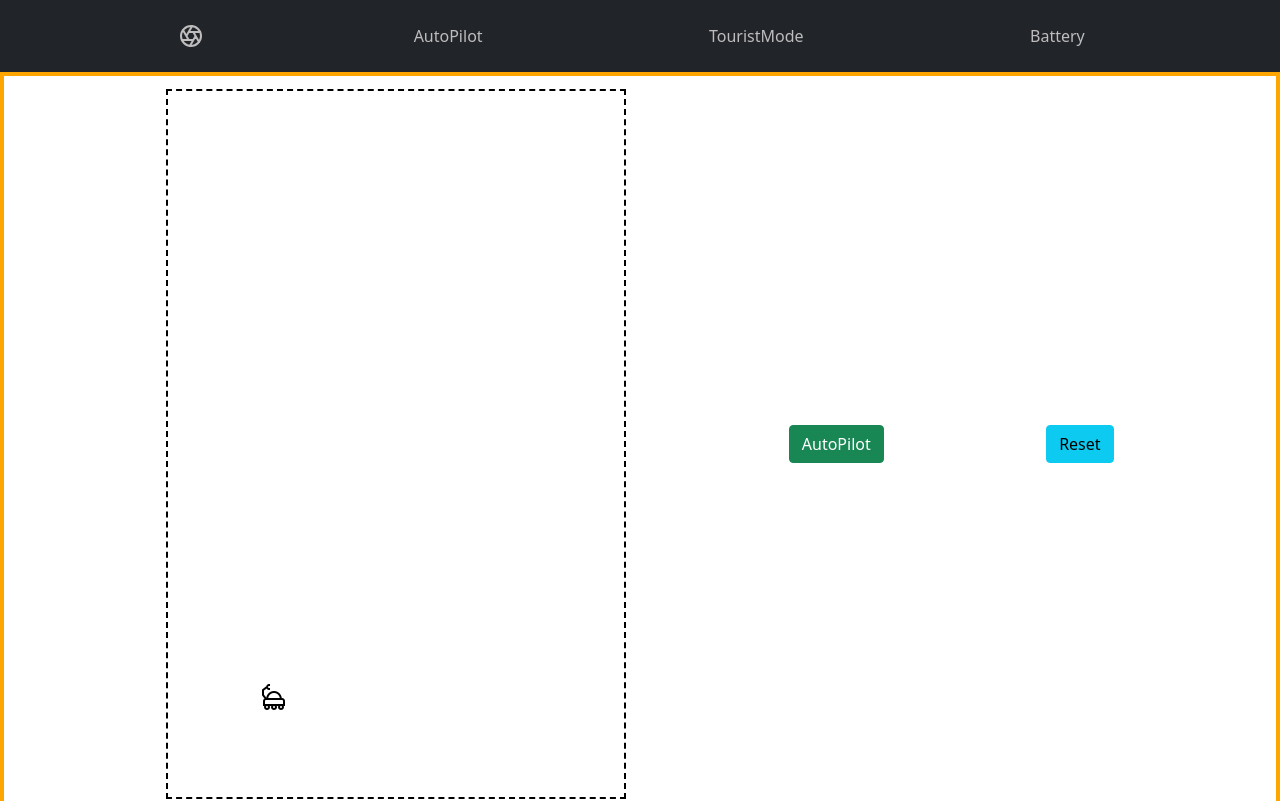
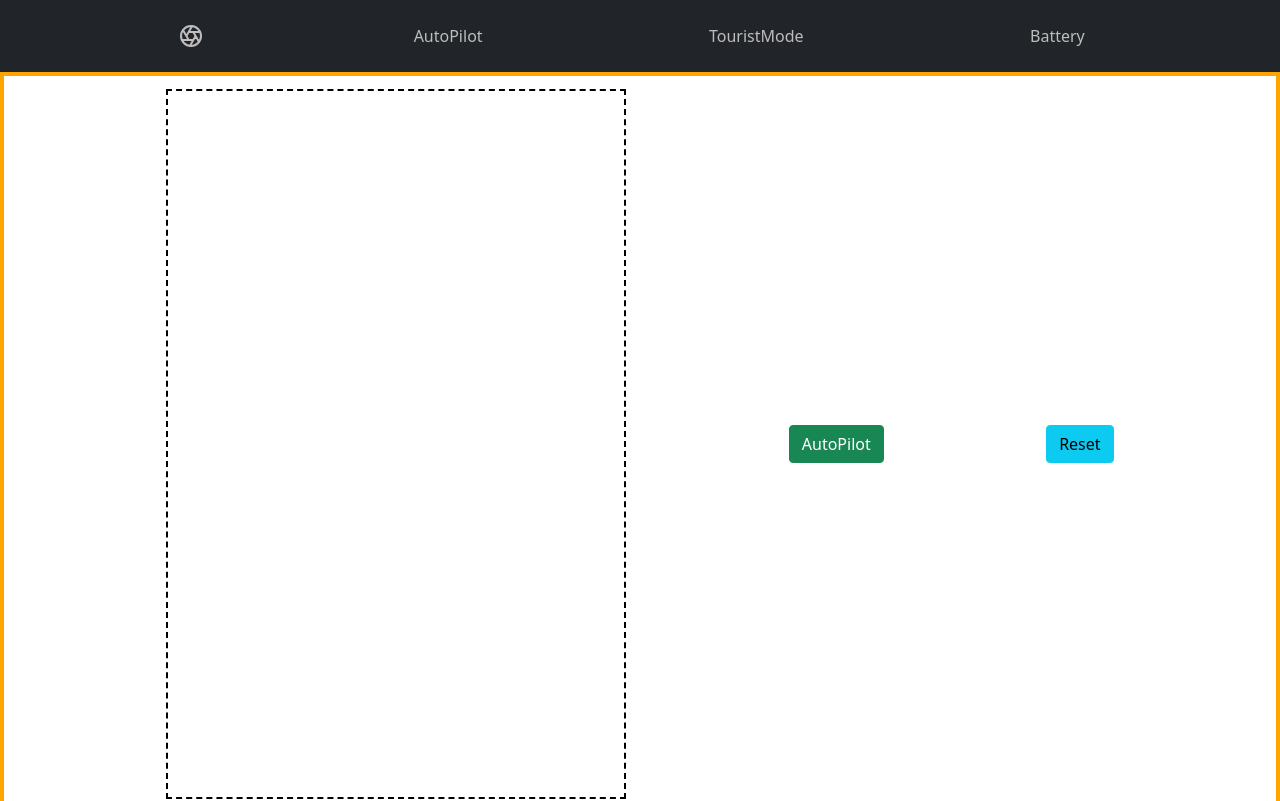
Before and after one commit to Shaanukstar123/Mars-Rover-Project-WALL-EE, a React (Create React App) app in the folder Command/FrontEnd/pageui/: page /autopilot in a window 1280 px wide. Shown: the top 801 px of the page. Built offline with nearby package versions, Linux system fonts and the light colour scheme.

Commit message:
Scaled Diagram

```diff
--- a/Command/FrontEnd/pageui/src/Components/About.js
+++ b/Command/FrontEnd/pageui/src/Components/About.js
@@ -35,7 +35,7 @@ const About = () => {
 
   const [coords, setCoords] = useState({
     xcoord:0,
-    ycoord:0
+    ycoord:10
   });
 
   const [batteryLevel, setBatteryLevel] = useState();
--- a/Command/FrontEnd/pageui/src/Components/Building.js
+++ b/Command/FrontEnd/pageui/src/Components/Building.js
@@ -2,7 +2,7 @@ import React from 'react'
 
 const Building = (props) => {
   return (
-    <div className="flex flex-col justify-start items-center" style={{borderRadius:"3%", position:"relative", top: `${props.Building.xcoord}px`, left: `${props.Building.ycoord}px`, backgroundColor: "black", height:'10px', width:'15px', color:"black" }}>
+    <div className="flex flex-col justify-start items-center" style={{borderRadius:"3%", position:"relative", top: `${props.Building.xcoord*2}px`, left: `${props.Building.ycoord*2}px`, backgroundColor: "black", height:'10px', width:'15px', color:"black" }}>
       <span className="text-xs pt-3"> {props.Building.xcoord},{props.Building.ycoord}  </span>
     </div>
   )
--- a/Command/FrontEnd/pageui/src/Components/Obstacle.js
+++ b/Command/FrontEnd/pageui/src/Components/Obstacle.js
@@ -3,7 +3,7 @@
 const Obstacle = (props) => {
 
   return (
-    <div className="flex flex-col justify-start items-center" style={{borderRadius:"50%", position:"relative", top: `${props.Alien.xcoord}px`, left: `${props.Alien.ycoord}px`, backgroundColor: `${props.color}`, height:'15px', width:'15px', color:"black" }}>
+    <div className="flex flex-col justify-start items-center" style={{borderRadius:"50%", position:"relative", top: `${props.Alien.xcoord*2}px`, left: `${props.Alien.ycoord*2}px`, backgroundColor: `${props.color}`, height:'15px', width:'15px', color:"black" }}>
 
       <span className="text-xs pt-3"> {props.Alien.xcoord},{props.Alien.ycoord}  </span>
     </div>
--- a/Command/FrontEnd/pageui/src/Components/Rover.js
+++ b/Command/FrontEnd/pageui/src/Components/Rover.js
@@ -5,7 +5,7 @@ const Rover = (props) => {
 
   return (
     <>
-      <img src={rover} alt="circle" style={{position:"relative", top: `${props.Coordinates.xcoord}px`, left: `${props.Coordinates.ycoord}px`}} />
+      <img src={rover} alt="circle" style={{position:"relative", top: `${props.Coordinates.xcoord*2}px`, left: `${props.Coordinates.ycoord*2}px`}} />
     </>
 
   )
```
